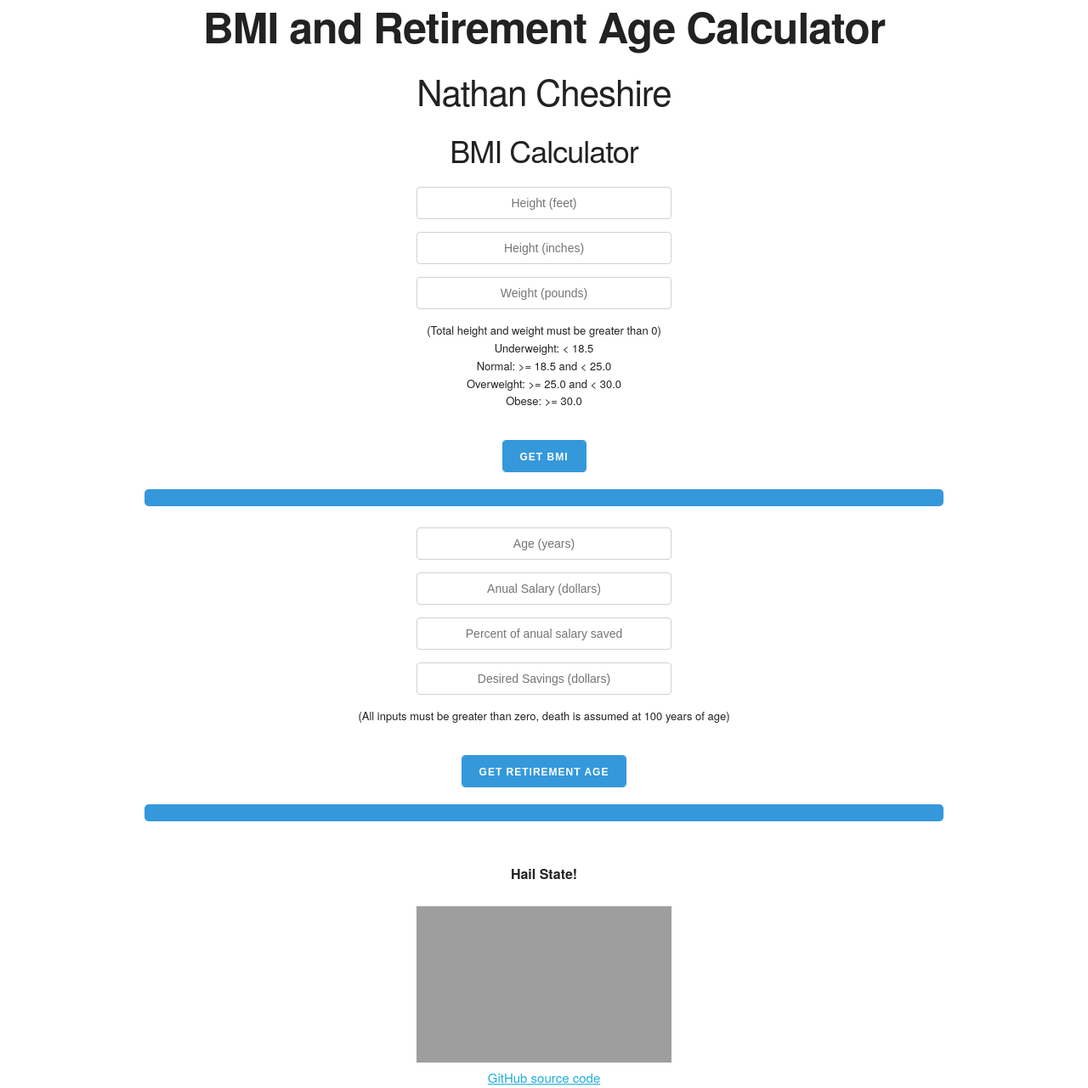
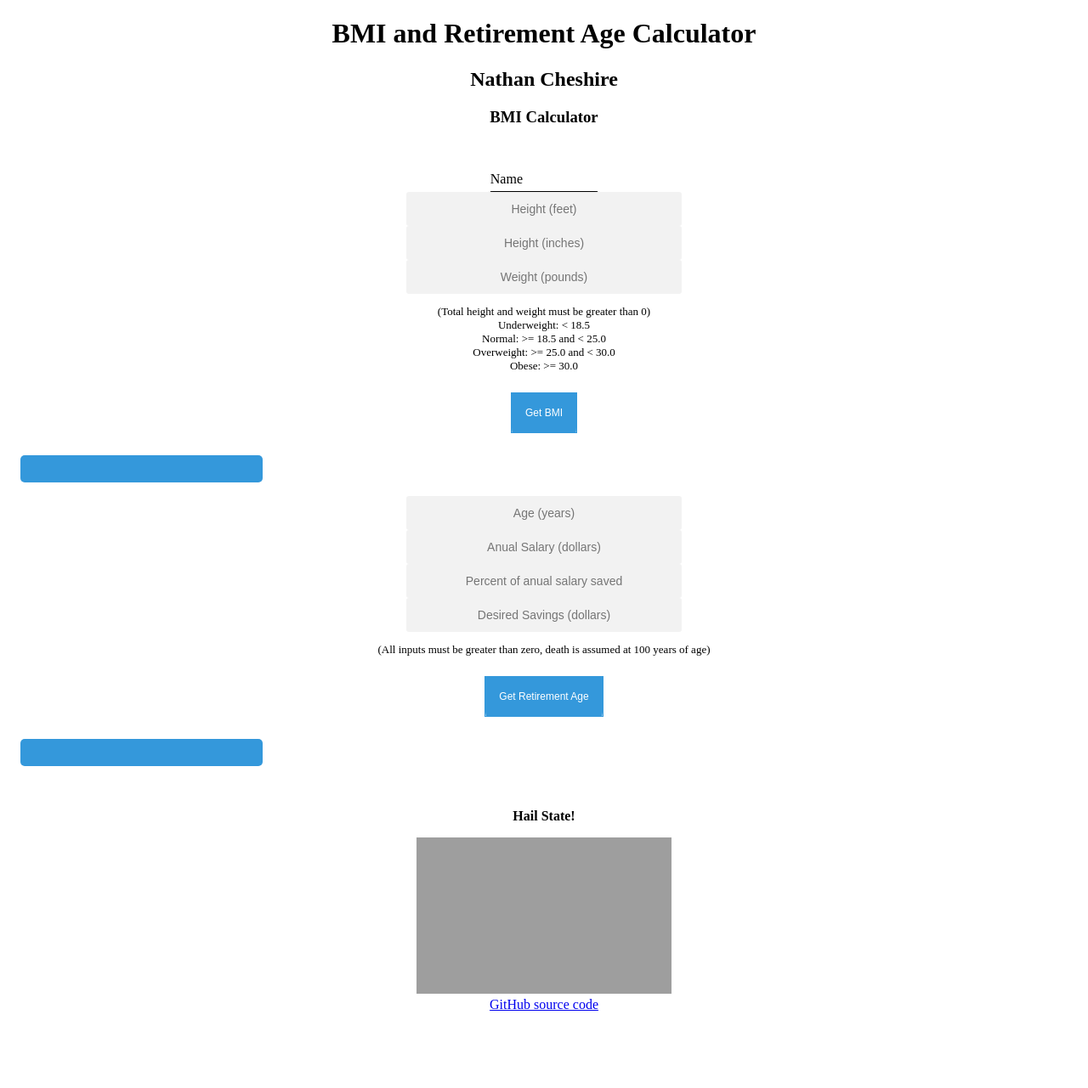
Before and after one commit to NathanCheshire/BMI_RetAge_Calculator_Pipeline, a Flask app: page / in a window 1280 px wide. Shown: the whole page at 85% size. After the commit the page ends 1190 px from the top, so only its background shows below. Run offline with Flask 2, Linux system fonts and the light colour scheme; grey boxes are pictures that could not be loaded.

Commit message:
removed reference style sheet, very broken right now

```diff
--- a/src/templates/app.html
+++ b/src/templates/app.html
@@ -5,34 +5,23 @@
     <meta charset="UTF-8">
     <meta http-equiv="X-UA-Compatible" content="IE=edge">
     <meta name="viewport" content="width=device-width, initial-scale=1.0">
-    <link rel="stylesheet"
-    href="https://cdnjs.cloudflare.com/ajax/libs/skeleton/2.0.4/skeleton.css"/>
-
-
     <style>
         .alertbmi {
           background: #3498db;
           padding: 1rem;
           text-align: center;
-          font-weight: bold;
+          font-weight:100;
+          font-family: sans-serif;
           border-radius: 5px;
           color: white;
-          margin: 1rem;
-        }
-
-        .alertretage {
-          background: #3498db;
-          padding: 1rem;
-          text-align: center;
-          font-weight: bold;
-          border-radius: 5px;
-          color: white;
+          width: 20%;
+          left: 400px;
           margin: 1rem;
         }
 
         body {
-          margin: 0;
-          padding: 0;
+          justify-content: space-around;
+          align-items: center;
         }
 
         .container {
@@ -42,7 +31,7 @@
         .btn{
           border: 1px solid #3498db;
           background: none;
-          padding: 0px 20px;
+          padding: 1rem;
           font-size: 12px;
           cursor: pointer;
           margin: 10px;
@@ -105,7 +94,61 @@
           font-size: 14px;
         }
 
+        .form {
+          width: 10%;
+          position:relative;
+          left: 45%;
+          height: 40px;
+          overflow: hidden;
+        }
 
+        .form input {
+          width: 100%;
+          height: 100%;
+          color: #595f6e;
+          padding-top: 15px;
+          border: none;
+          outline: none;
+        }
+
+        .form label {
+          position: absolute;
+          bottom: 0px;
+          left: 0%;
+          width: 100%;
+          height: 100%;
+          pointer-events: none;
+          border-bottom: 1px solid black;
+        }
+
+        .form label::after {
+          content: "";
+          position: absolute;
+          left: 0px;
+          bottom: -1px;
+          height: 100%;
+          width: 100%;
+          border-bottom: 3px solid #5fa8d3;
+          transform: translateX(-100%);
+          transition: transform 0.3s ease;
+        }
+
+        .content-name {
+          position: absolute;
+          bottom: 5px;
+          left: 0px;
+          transition: all 0.3s ease;
+        }
+
+        .form input:focus + .label-name .content-name, .form input:valid + .label-name .content-name {
+          transform: translateY(-100%);
+          font-size: 14px;
+          color: #5fa8d3;
+        }
+
+        .form input:focus + .label-name::after, .form input:valid + .label-name::after {
+          transform: translateX(0%);
+        }
 
       </style>
 </head>
@@ -114,6 +157,13 @@
         <h1><b>BMI and Retirement Age Calculator</b></h1>
         <h2>Nathan Cheshire</h2>
         <h3>BMI Calculator</h3>
+    </div>
+    <br/>
+    <div class="form">
+      <input type="text" name="name" autocomplete="off" required/>
+      <label for="name" class="label-name">
+        <span class="content-name">Name</span>
+      </label>
     </div>
     <div class="container">
         <form action="/getbmi" method="POST">
@@ -194,7 +244,7 @@
           <p style="font-weight:initial; font-size:small;">(All inputs must be greater than zero, death is assumed at 100 years of age)</p>
           <button class="btn btn3">Get Retirement Age</button>
           <br />
-          <div class="alertretage">
+          <div class="alertbmi">
             {{ retirementAge }}
           </div>
         </form>
@@ -203,6 +253,8 @@
         <img src="https://upload.wikimedia.org/wikipedia/commons/thumb/3/36/Mississippi_State_Bulldogs_logo.svg/1200px-Mississippi_State_Bulldogs_logo.svg.png" alt="" width="300" height="184">
 </br>
         <a href="https://github.com/NathanCheshire/TDD_CD_Flask"; >GitHub source code</a>
+        <br/>
+        <br/>
     </div>
 
 </body>
```
